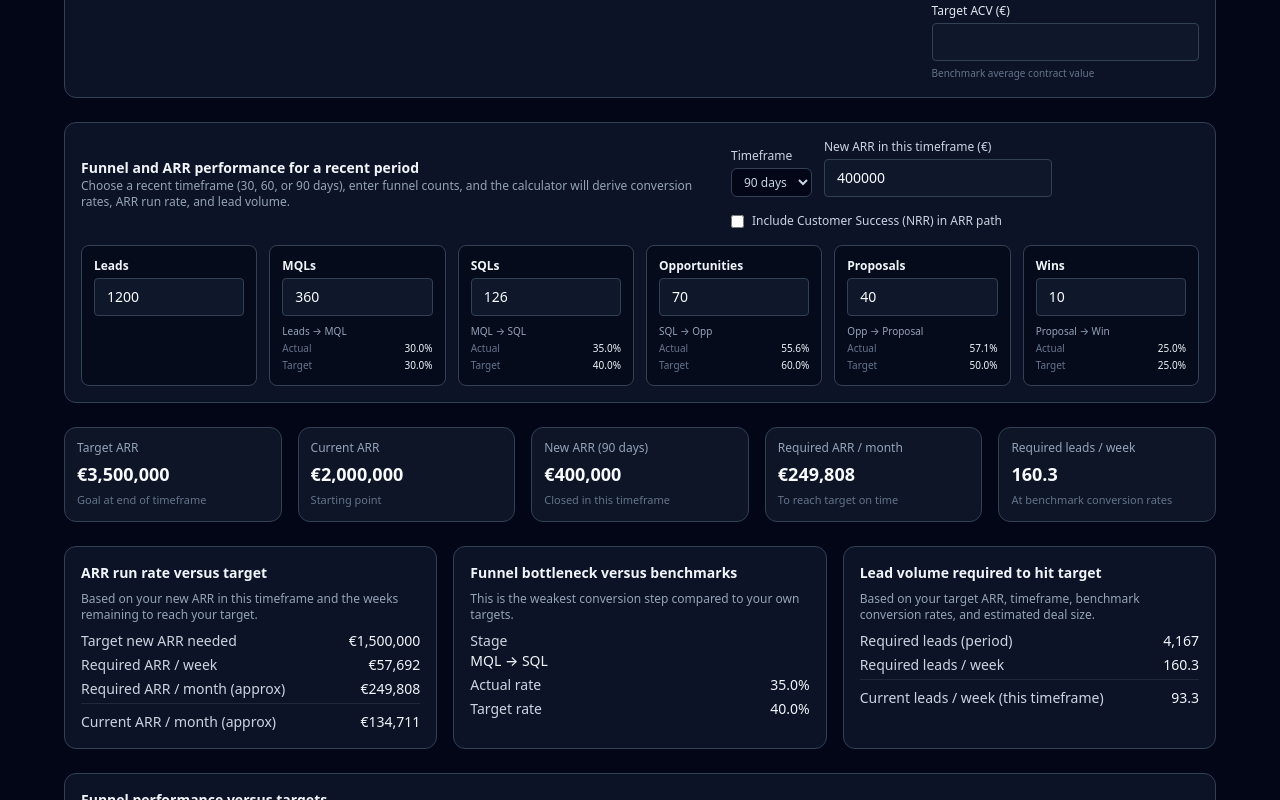
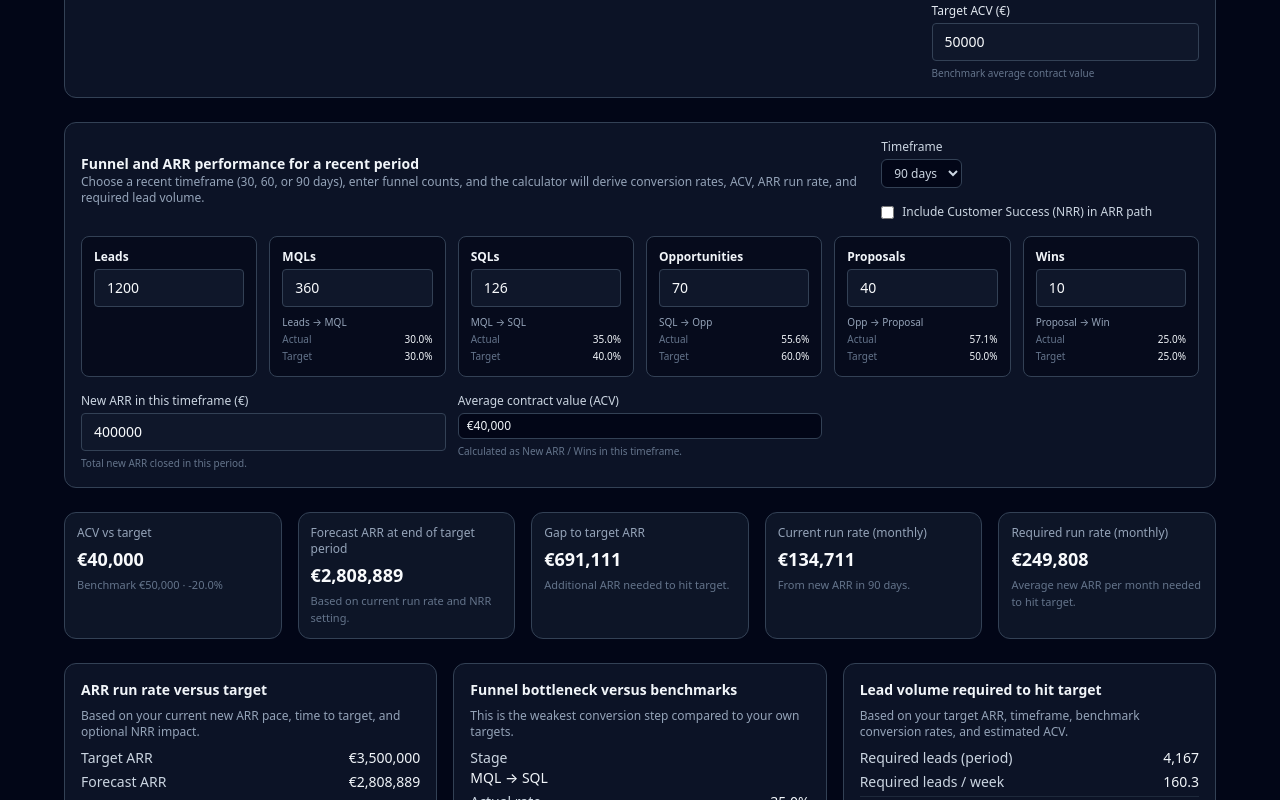
Before and after one commit to powerstephen/saas-throughput-tracker, a Next.js app: page / in a window 1280 px wide. Shown: the part 400-1200 px from the top of the page. Built offline with nearby package versions, Linux system fonts and the light colour scheme.

Commit message:
Update MainDashboard.tsx

```diff
--- a/components/MainDashboard.tsx
+++ b/components/MainDashboard.tsx
@@ -89,13 +89,13 @@ export default function MainDashboard() {
       currentArr: 2000000,
       targetArr: 3500000,
       timeframeWeeks: 26,
+      avgDealSizeTarget: 50000, // target ACV
     },
   });
 
   const [includeCs, setIncludeCs] = useState(false);
   const [showBenchmarks, setShowBenchmarks] = useState(true);
 
-  // Timeframe in days, mapped to weeks internally
   const [timeframeDays, setTimeframeDays] = useState<30 | 60 | 90>(90);
 
   const [actuals, setActuals] = useState<Actuals>({
@@ -115,30 +115,46 @@ export default function MainDashboard() {
 
   const actualRates = deriveActualRates(actuals);
 
+  const arrRun = computeArrRunRate(benchmarks, actuals, includeCs);
   const {
     requiredNewArrTotal,
     requiredNewArrPerWeek,
+    requiredNewArrPerMonth,
     actualNewArrPerWeek,
     actualNewArrPerMonth,
-    requiredNewArrPerMonth,
-  } = computeArrRunRate(benchmarks, actuals, includeCs);
+    forecastArrEnd,
+    arrGap,
+  } = arrRun;
 
+  const bottleneck = computeBottleneck(benchmarks, actualRates);
   const {
     bottleneckLabel,
     bottleneckActual,
     bottleneckTarget,
     stagesWithDiff,
-  } = computeBottleneck(benchmarks, actualRates);
+  } = bottleneck;
 
+  const leadReq = computeLeadRequirements(
+    benchmarks,
+    actuals,
+    actualRates,
+    requiredNewArrTotal
+  );
   const {
     winsPerLeadBenchmark,
     estimatedWinsPerLeadActual,
     requiredLeadsTotal,
     requiredLeadsPerWeek,
     currentLeadsPerWeek,
-  } = computeLeadRequirements(benchmarks, actuals, actualRates, requiredNewArrTotal);
+    avgDealSizeActual,
+  } = leadReq;
 
   const timeframeLabel = `${timeframeDays} days`;
+  const acvTarget = benchmarks.revenue.avgDealSizeTarget;
+  const acvDiffPct =
+    acvTarget > 0 && avgDealSizeActual > 0
+      ? ((avgDealSizeActual - acvTarget) / acvTarget) * 100
+      : 0;
 
   return (
     <div className="space-y-6">
@@ -149,7 +165,7 @@ export default function MainDashboard() {
         </h1>
         <p className="text-sm text-slate-400">
           Input a recent period of funnel performance, compare it to your own benchmarks,
-          and see the ARR path and lead volume needed to hit target.
+          and see ACV, ARR run rate, and lead volume needed to hit target.
         </p>
       </header>
 
@@ -163,7 +179,7 @@ export default function MainDashboard() {
 
       {/* Actuals input card */}
       <section className="bg-slate-900/80 border border-slate-700 rounded-xl p-4 space-y-4">
-        {/* Top row: timeframe + ARR + CS toggle */}
+        {/* Top row: timeframe + CS toggle */}
         <div className="flex flex-col md:flex-row md:items-center justify-between gap-3">
           <div>
             <h2 className="text-sm font-semibold text-slate-100">
@@ -171,7 +187,8 @@ export default function MainDashboard() {
             </h2>
             <p className="text-xs text-slate-400">
               Choose a recent timeframe (30, 60, or 90 days), enter funnel counts, and
-              the calculator will derive conversion rates, ARR run rate, and lead volume.
+              the calculator will derive conversion rates, ACV, ARR run rate, and required
+              lead volume.
             </p>
           </div>
 
@@ -195,24 +212,6 @@ export default function MainDashboard() {
                 <option value={60}>60 days</option>
                 <option value={90}>90 days</option>
               </select>
-            </label>
-
-            <label className="text-xs text-slate-300 flex flex-col">
-              New ARR in this timeframe (€)
-              <input
-                type="number"
-                className="mt-1 bg-slate-950 border border-slate-700 rounded-md px-2 py-1 text-xs"
-                value={actuals.revenue.newArrThisPeriod}
-                onChange={(e) =>
-                  setActuals((prev) => ({
-                    ...prev,
-                    revenue: {
-                      ...prev.revenue,
-                      newArrThisPeriod: Number(e.target.value) || 0,
-                    },
-                  }))
-                }
-              />
             </label>
 
             <label className="flex items-center gap-2 text-xs text-slate-300 mt-1">
@@ -318,40 +317,80 @@ export default function MainDashboard() {
             />
           </div>
         </div>
+
+        {/* New ARR + ACV row */}
+        <div className="mt-4 grid grid-cols-1 sm:grid-cols-2 md:grid-cols-3 gap-3">
+          <label className="text-xs text-slate-300 flex flex-col">
+            New ARR in this timeframe (€)
+            <input
+              type="number"
+              className="mt-1 bg-slate-950 border border-slate-700 rounded-md px-2 py-1 text-xs"
+              value={actuals.revenue.newArrThisPeriod}
+              onChange={(e) =>
+                setActuals((prev) => ({
+                  ...prev,
+                  revenue: {
+                    ...prev.revenue,
+                    newArrThisPeriod: Number(e.target.value) || 0,
+                  },
+                }))
+              }
+            />
+            <span className="text-[10px] text-slate-500 mt-1">
+              Total new ARR closed in this period.
+            </span>
+          </label>
+
+          <div className="text-xs text-slate-300 flex flex-col">
+            <span>Average contract value (ACV)</span>
+            <div className="mt-1 bg-slate-950 border border-slate-700 rounded-md px-2 py-1 text-xs text-slate-100">
+              {avgDealSizeActual > 0
+                ? `€${Math.round(avgDealSizeActual).toLocaleString()}`
+                : "Enter wins and ARR to calculate ACV"}
+            </div>
+            <span className="text-[10px] text-slate-500 mt-1">
+              Calculated as New ARR / Wins in this timeframe.
+            </span>
+          </div>
+        </div>
       </section>
 
       {/* Key metrics strip */}
       <section className="grid grid-cols-1 sm:grid-cols-2 lg:grid-cols-5 gap-4">
         <StatCard
-          label="Target ARR"
-          value={`€${benchmarks.revenue.targetArr.toLocaleString()}`}
-          helper="Goal at end of timeframe"
+          label="ACV vs target"
+          value={
+            avgDealSizeActual > 0
+              ? `€${Math.round(avgDealSizeActual).toLocaleString()}`
+              : "—"
+          }
+          helper={
+            avgDealSizeActual > 0 && acvTarget > 0
+              ? `Benchmark €${Math.round(acvTarget).toLocaleString()} · ${
+                  acvDiffPct >= 0 ? "+" : ""
+                }${acvDiffPct.toFixed(1)}%`
+              : "Enter ARR and wins to see ACV vs target."
+          }
         />
         <StatCard
-          label="Current ARR"
-          value={`€${benchmarks.revenue.currentArr.toLocaleString()}`}
-          helper="Starting point"
+          label="Forecast ARR at end of target period"
+          value={`€${Math.round(forecastArrEnd).toLocaleString()}`}
+          helper="Based on current run rate and NRR setting."
         />
         <StatCard
-          label={`New ARR (${timeframeLabel})`}
-          value={`€${Math.round(
-            actuals.revenue.newArrThisPeriod
-          ).toLocaleString()}`}
-          helper="Closed in this timeframe"
+          label="Gap to target ARR"
+          value={`€${Math.round(arrGap).toLocaleString()}`}
+          helper={arrGap > 0 ? "Additional ARR needed to hit target." : "On track or above target at current run rate."}
         />
         <StatCard
-          label="Required ARR / month"
-          value={`€${Math.round(requiredNewArrPerMonth).toLocaleString()}`}
-          helper="To reach target on time"
+          label="Current run rate (monthly)"
+          value={`€${Math.round(actualNewArrPerMonth).toLocaleString()}`}
+          helper={`From new ARR in ${timeframeLabel}.`}
         />
         <StatCard
-          label="Required leads / week"
-          value={
-            requiredLeadsPerWeek > 0
-              ? requiredLeadsPerWeek.toFixed(1)
-              : "—"
-          }
-          helper="At benchmark conversion rates"
+          label="Required run rate (monthly)"
+          value={`€${Math.round(requiredNewArrPerMonth).toLocaleString()}`}
+          helper="Average new ARR per month needed to hit target."
         />
       </section>
 
@@ -363,36 +402,37 @@ export default function MainDashboard() {
             ARR run rate versus target
           </h3>
           <p className="text-xs text-slate-400">
-            Based on your new ARR in this timeframe and the weeks remaining to
-            reach your target.
+            Based on your current new ARR pace, time to target, and optional NRR impact.
           </p>
           <div className="mt-2 space-y-1 text-sm">
             <div className="flex justify-between">
-              <span className="text-slate-300">Target new ARR needed</span>
+              <span className="text-slate-300">Target ARR</span>
               <span className="font-medium">
-                €{Math.round(requiredNewArrTotal).toLocaleString()}
+                €{benchmarks.revenue.targetArr.toLocaleString()}
               </span>
             </div>
             <div className="flex justify-between">
-              <span className="text-slate-300">Required ARR / week</span>
+              <span className="text-slate-300">Forecast ARR</span>
               <span className="font-medium">
-                €{Math.round(requiredNewArrPerWeek).toLocaleString()}
+                €{Math.round(forecastArrEnd).toLocaleString()}
               </span>
             </div>
             <div className="flex justify-between">
-              <span className="text-slate-300">
-                Required ARR / month (approx)
-              </span>
+              <span className="text-slate-300">Gap to target</span>
               <span className="font-medium">
-                €{Math.round(requiredNewArrPerMonth).toLocaleString()}
+                €{Math.round(arrGap).toLocaleString()}
               </span>
             </div>
             <div className="flex justify-between pt-2 border-t border-slate-800 mt-2">
-              <span className="text-slate-300">
-                Current ARR / month (approx)
-              </span>
+              <span className="text-slate-300">Current new ARR / month</span>
               <span className="font-medium">
                 €{Math.round(actualNewArrPerMonth).toLocaleString()}
+              </span>
+            </div>
+            <div className="flex justify-between">
+              <span className="text-slate-300">Required new ARR / month</span>
+              <span className="font-medium">
+                €{Math.round(requiredNewArrPerMonth).toLocaleString()}
               </span>
             </div>
           </div>
@@ -443,7 +483,7 @@ export default function MainDashboard() {
           </h3>
           <p className="text-xs text-slate-400">
             Based on your target ARR, timeframe, benchmark conversion rates, and
-            estimated deal size.
+            estimated ACV.
           </p>
           {winsPerLeadBenchmark > 0 && requiredLeadsTotal > 0 ? (
             <div className="mt-2 text-sm space-y-1">
@@ -615,15 +655,23 @@ function computeArrRunRate(
 
   let requiredNewArrTotal = Math.max(targetArr - currentArr, 0);
 
+  let forecastArrEnd = currentArr;
+
   if (includeCs && benchmarks.cs.nrrTarget > 0) {
     const nrrFactor = benchmarks.cs.nrrTarget / 100;
     const yearFraction = timeframeWeeks / 52;
     const baseGrowthFromNrr = currentArr * (nrrFactor - 1) * yearFraction;
+    forecastArrEnd += baseGrowthFromNrr;
     requiredNewArrTotal = Math.max(
-      targetArr - (currentArr + baseGrowthFromNrr),
+      targetArr - forecastArrEnd,
       0
     );
   }
+
+  // add expected new ARR at current run rate over the target timeframe
+  forecastArrEnd += actualNewArrPerWeek * timeframeWeeks;
+
+  const arrGap = Math.max(targetArr - forecastArrEnd, 0);
 
   const requiredNewArrPerWeek = safeDiv(requiredNewArrTotal, timeframeWeeks || 1);
   const requiredNewArrPerMonth = requiredNewArrPerWeek * 4.33;
@@ -634,6 +682,8 @@ function computeArrRunRate(
     requiredNewArrPerMonth,
     actualNewArrPerWeek,
     actualNewArrPerMonth,
+    forecastArrEnd,
+    arrGap,
   };
 }
 
@@ -725,12 +775,12 @@ function computeLeadRequirements(
   const estimatedWinsPerLeadActual = chainActual;
 
   // Estimate average deal size from actuals if possible
-  let avgDealSize = 0;
+  let avgDealSizeActual = 0;
   const estimatedWinsThisPeriod =
     actuals.funnel.leads * estimatedWinsPerLeadActual;
 
   if (estimatedWinsThisPeriod > 0) {
-    avgDealSize = safeDiv(
+    avgDealSizeActual = safeDiv(
       actuals.revenue.newArrThisPeriod,
       estimatedWinsThisPeriod
     );
@@ -739,8 +789,8 @@ function computeLeadRequirements(
   let requiredLeadsTotal = 0;
   let requiredLeadsPerWeek = 0;
 
-  if (requiredNewArrTotal > 0 && winsPerLeadBenchmark > 0 && avgDealSize > 0) {
-    const requiredWins = safeDiv(requiredNewArrTotal, avgDealSize);
+  if (requiredNewArrTotal > 0 && winsPerLeadBenchmark > 0 && avgDealSizeActual > 0) {
+    const requiredWins = safeDiv(requiredNewArrTotal, avgDealSizeActual);
     requiredLeadsTotal = safeDiv(requiredWins, winsPerLeadBenchmark);
     requiredLeadsPerWeek = safeDiv(
       requiredLeadsTotal,
@@ -759,5 +809,6 @@ function computeLeadRequirements(
     requiredLeadsTotal,
     requiredLeadsPerWeek,
     currentLeadsPerWeek,
+    avgDealSizeActual,
   };
 }
```
